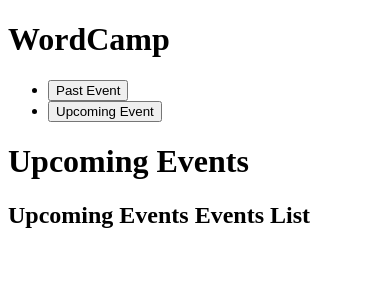
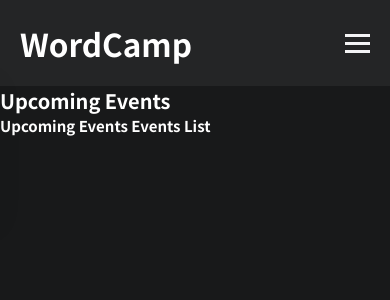
Before and after one commit to krupa2029/Schedular, a React app: page / in a window 390 px wide. Shown: the top 300 px of the page. Built offline with nearby package versions, Linux system fonts and the light colour scheme.

Commit message:
Style: Responsive Header styling using css

```diff
--- a/src/components/Header/Header.js
+++ b/src/components/Header/Header.js
@@ -1,26 +1,50 @@
-import React from "react";
+import React, { useState } from "react";
+import classes from "../Styles/Header.module.css";
 
 const Header = (props) => {
-  const pastEventHandler=()=>{
+  const [humburgerIsActive, setHumburgerIsActive] = useState(false);
+  const humburgerHandler = () => {
+    if (humburgerIsActive) {
+      setHumburgerIsActive(false);
+    } else {
+      setHumburgerIsActive(true);
+    }
+  };
+  const pastEventHandler = () => {
+    setHumburgerIsActive(false);
     props.eventType("past");
-  }
-  const upcommingEventHandler=()=>{
+  };
+  const upcommingEventHandler = () => {
+    setHumburgerIsActive(false);
     props.eventType("upcoming");
-  }
+  };
   return (
-    <header>
-      <div>
-        <h1>WordCamp</h1>
-      </div>
-      <nav>
-        <ul>
-          <li>
-            <button onClick={pastEventHandler}>Past Event</button>
+    <header className={classes.header}>
+      <nav className={classes.navbar}>
+        <div className={classes.nav_logo}>
+          <h1>WordCamp</h1>
+        </div>
+
+        <ul className={`${classes.nav_menu} ${humburgerIsActive ? `${classes.active}` : ""}`}>
+          <li className={classes.nav_item}>
+            <a className={classes.nav_link} onClick={pastEventHandler}>
+              Past Event
+            </a>
           </li>
-          <li>
-            <button onClick={upcommingEventHandler}>Upcoming Event</button>
+          <li className={classes.nav_item}>
+            <a className={classes.nav_link} onClick={upcommingEventHandler}>
+              Upcoming Event
+            </a>
           </li>
         </ul>
+        <div
+          className={`${classes.hamburger} ${humburgerIsActive ? `${classes.active}` : ""}`}
+          onClick={humburgerHandler}
+        >
+          <span className={classes.bar}></span>
+          <span className={classes.bar}></span>
+          <span className={classes.bar}></span>
+        </div>
       </nav>
     </header>
   );
--- /dev/null
+++ b/src/components/Styles/Header.module.css
@@ -0,0 +1,96 @@
+li {
+  list-style: none;
+}
+a {
+  text-decoration: none;
+}
+/* .header {
+  border-bottom: 1px solid #e2e8f0;
+} */
+
+.navbar {
+  display: flex;
+  justify-content: space-between;
+  align-items: center;
+  padding: 2rem 2rem;
+  background-color: #242526;
+}
+.hamburger {
+  display: none;
+}
+
+.bar {
+  display: block;
+  width: 25px;
+  height: 3px;
+  margin: 5px auto;
+  -webkit-transition: all 0.3s ease-in-out;
+  transition: all 0.3s ease-in-out;
+  background-color: #f4f4f5;
+}
+.nav_menu {
+  display: flex;
+  justify-content: space-between;
+  align-items: center;
+}
+
+.nav_item {
+  margin-left: 5rem;
+}
+
+.nav_link {
+  font-size: 1.6rem;
+  font-weight: 400;
+  color: #f4f4f5;
+}
+
+.nav_link:hover {
+  color: #00ADB5;
+  cursor: pointer;
+}
+
+.nav_logo {
+  font-size: 2.1rem;
+  font-weight: 300;
+  color: #ffffff;
+}
+
+@media only screen and (max-width: 768px) {
+  .nav_menu {
+    position: fixed;
+    left: -100%;
+    top: 7rem;
+    flex-direction: column;
+    background-color: #3A3B3C;
+    width: 100%;
+    border-radius: 10px;
+    text-align: center;
+    transition: 0.3s;
+    box-shadow: 0 10px 27px rgba(0, 0, 0, 0.05);
+  }
+
+  .nav_menu.active {
+    left: 0;
+  }
+
+  .nav_item {
+    margin: 2.5rem 0;
+  }
+
+  .hamburger {
+    display: block;
+    cursor: pointer;
+  }
+
+  .hamburger.active .bar:nth-child(2) {
+    opacity: 0;
+  }
+
+  .hamburger.active .bar:nth-child(1) {
+    transform: translateY(8px) rotate(45deg);
+  }
+
+  .hamburger.active .bar:nth-child(3) {
+    transform: translateY(-8px) rotate(-45deg);
+  }
+}
--- /dev/null
+++ b/src/index.css
@@ -0,0 +1,20 @@
+/* @import url('https://fonts.googleapis.com/css2?family=Roboto:ital,wght@0,500;1,400&display=swap'); */
+@import url("https://fonts.googleapis.com/css2?family=Noto+Sans+JP:wght@400;700&display=swap");
+
+* {
+    margin: 0;
+    padding: 0;
+    box-sizing: border-box;
+
+}
+
+html {
+    font-size: 62.5%;
+    /* font-family: 'Roboto', sans-serif; */
+    font-family: "Noto Sans JP", sans-serif;
+    color: white;
+}
+
+body{
+    background-color: #18191A;
+}
--- a/src/index.js
+++ b/src/index.js
@@ -1,5 +1,6 @@
 import React from "react";
 import ReactDOM from "react-dom";
+import "./index.css";
 import App from "./App";
 
 
```
